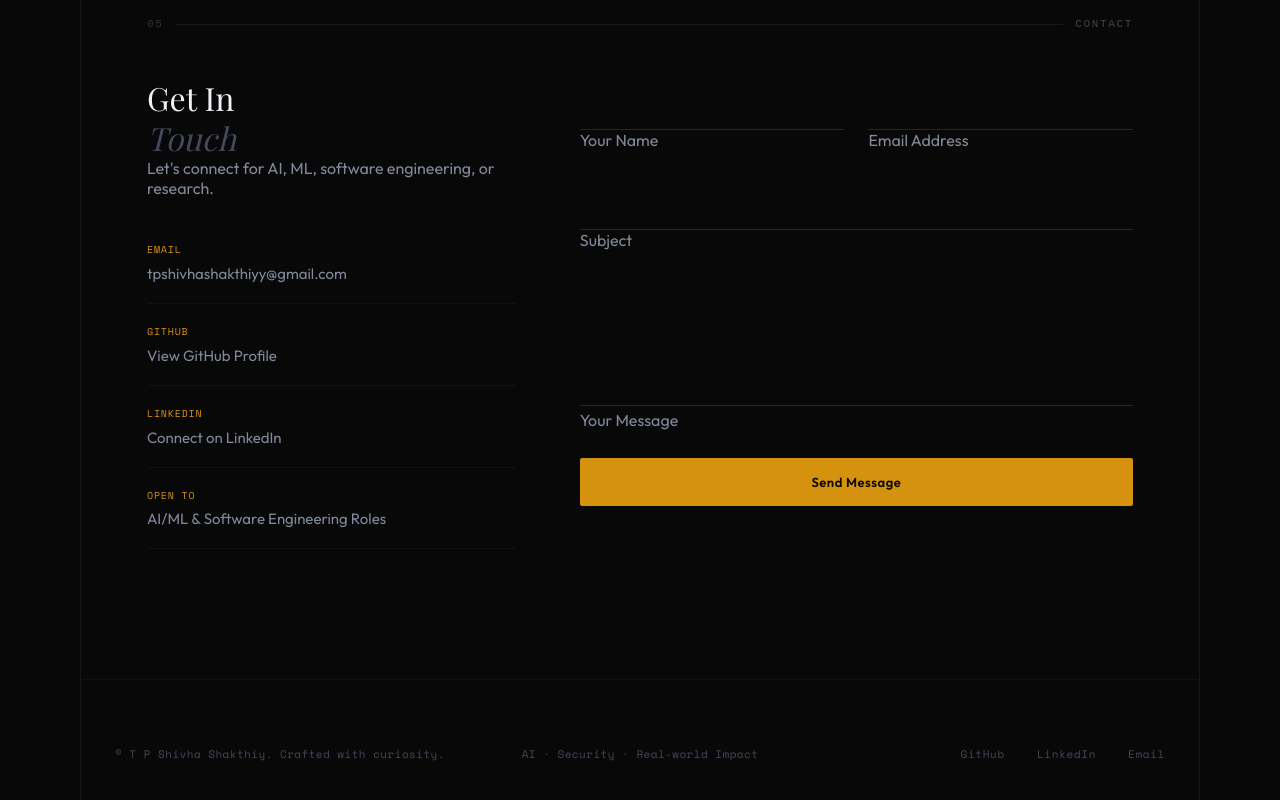
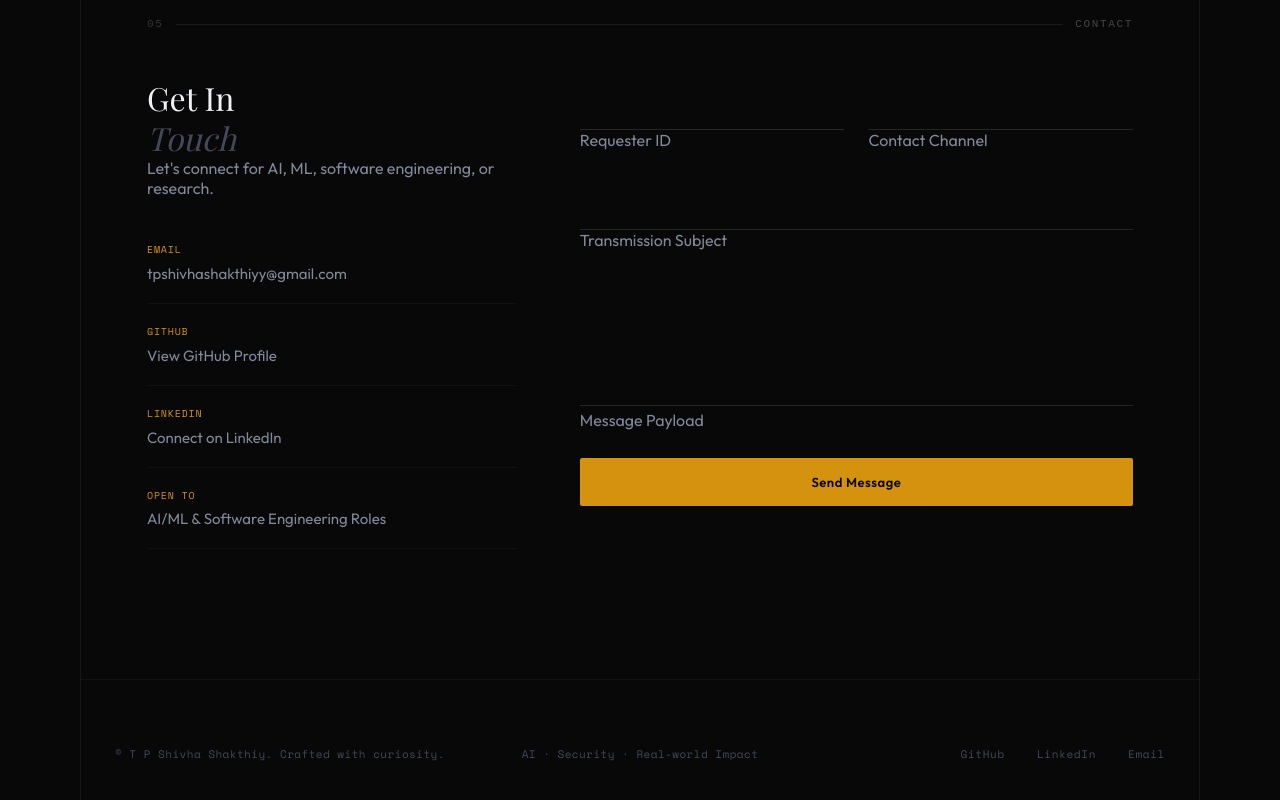
Before and after one commit to tp-shivha-shakthiy/Portfolio, a React (Vite) app: page / in a window 1280 px wide. Shown: the part 5511-6311 px from the top of the page. Built offline with nearby package versions, Linux system fonts and the light colour scheme; a web font is replaced by a local one.

Commit message:
Enhanced contact section

```diff
--- a/src/components/Contact.jsx
+++ b/src/components/Contact.jsx
@@ -203,7 +203,7 @@ export default function ContactSection() {
                   disabled={loading}
                   required
                 />
-                <label className="interactive-label">Your Name</label>
+                <label className="interactive-label">Requester ID</label>
               </div>
 
               <div className="form-group">
@@ -216,7 +216,7 @@ export default function ContactSection() {
                   disabled={loading}
                   required
                 />
-                <label className="interactive-label">Email Address</label>
+                <label className="interactive-label">Contact Channel</label>
               </div>
             </div>
 
@@ -230,7 +230,7 @@ export default function ContactSection() {
                 disabled={loading}
                 required
               />
-              <label className="interactive-label">Subject</label>
+              <label className="interactive-label">Transmission Subject</label>
             </div>
 
             <div className="form-group">
@@ -244,7 +244,7 @@ export default function ContactSection() {
                 disabled={loading}
                 required
               />
-              <label className="interactive-label">Your Message</label>
+              <label className="interactive-label">Message Payload</label>
             </div>
 
             {errorMessage && (
```
